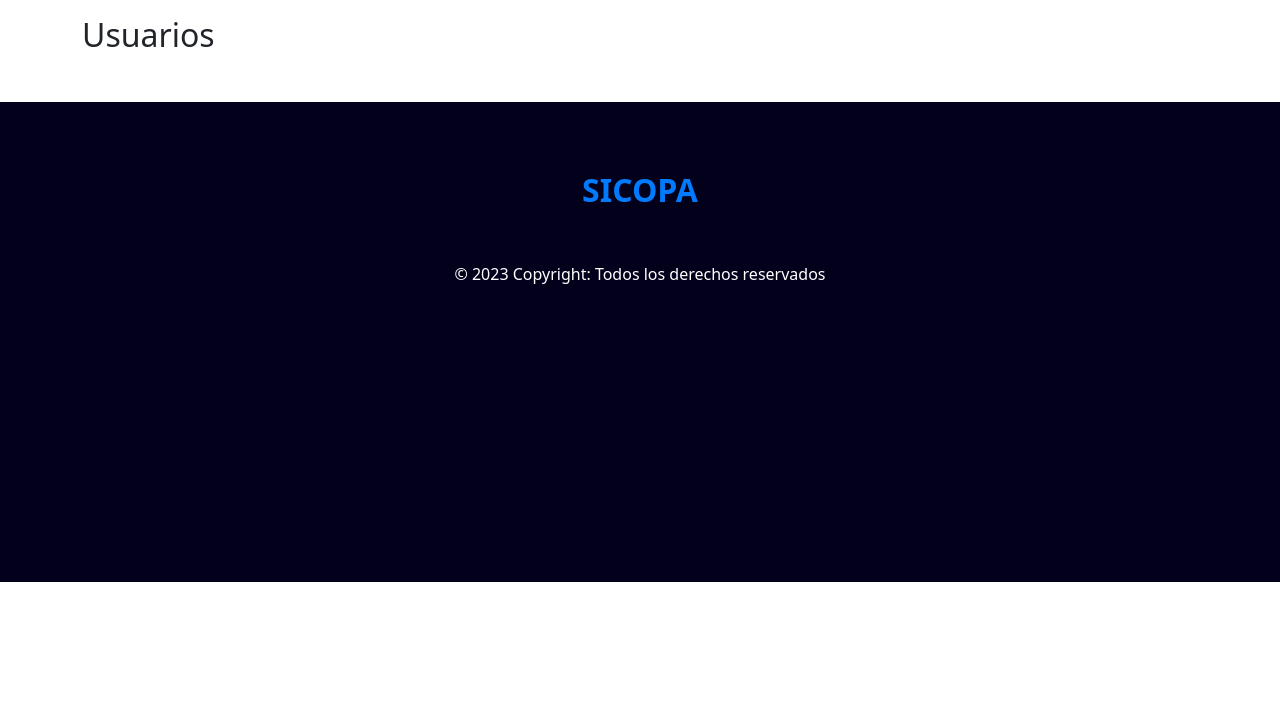
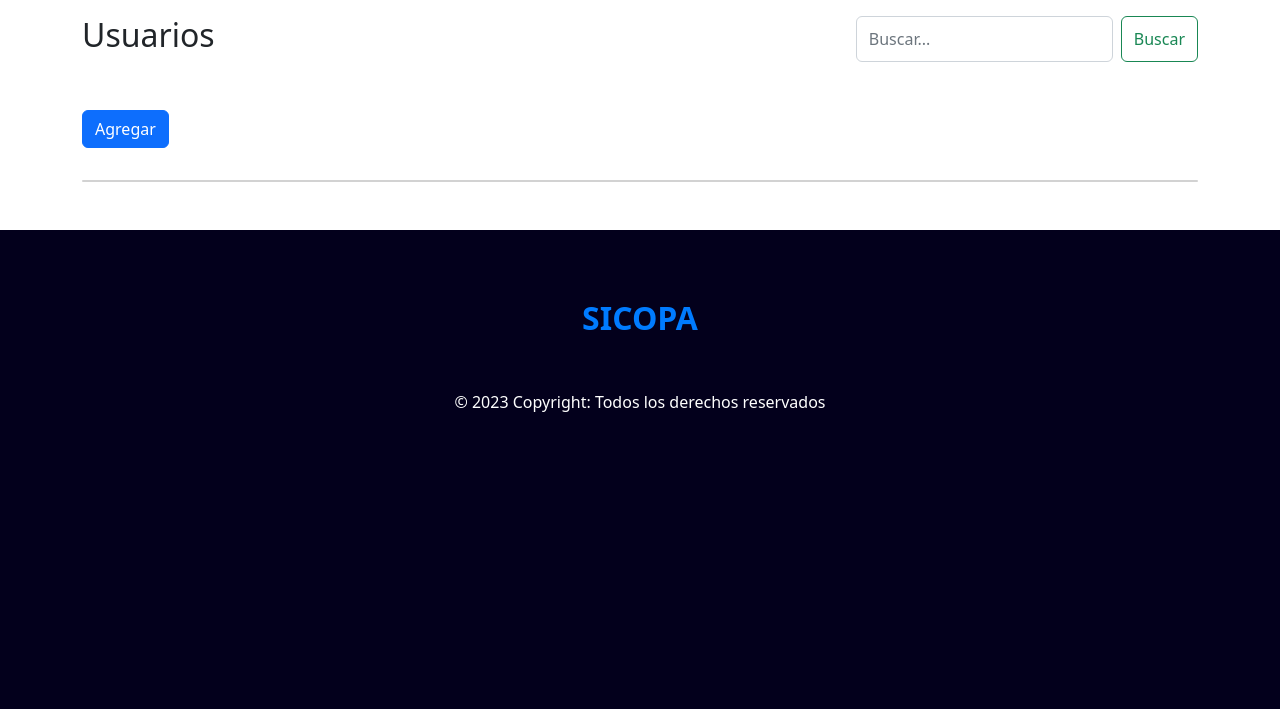
Before and after one commit to MarioTomas0209/sicopa, a PHP site: page /consultorio/secciones/usuarios.php in a window 1280 px wide. Shown: the part 74-783 px from the top of the page. Run offline with PHP 8.4, Linux system fonts and the light colour scheme.

Commit message:
buscador

```diff
--- a/css/estilos.css
+++ b/css/estilos.css
@@ -5,7 +5,13 @@
     font-size: 2rem;
     font-weight: bold;
 }
-
+/* Buscador */
+@media (min-width: 768px) {
+    .buscador{
+        display: flex;
+        justify-content: space-between;
+    }
+}
 
 .icono{
     font-size: 5rem;
--- a/secciones/usuarios.php
+++ b/secciones/usuarios.php
@@ -1,7 +1,37 @@
 <?php include('../templates/header.php'); ?>
 
-    <div class="mt-3">
+<div class="mt-3 buscador">
         <h2>Usuarios</h2>
+
+        <form class="d-flex">
+            <input class="form-control me-2" type="search" placeholder="Buscar..." aria-label="Search">
+            <button class="btn btn-outline-success" type="submit">Buscar</button>
+        </form>
+    </div>
+
+    <!-- Button trigger modal -->
+    <button type="button" class="mt-5 mb-3 btn btn-primary" data-bs-toggle="modal" data-bs-target="#exampleModal">
+    Agregar
+    </button>
+
+    <div class="mt-3 card">
+        <!-- Modal -->
+        <div class="modal fade" id="exampleModal" tabindex="-1" aria-labelledby="exampleModalLabel" aria-hidden="true">
+            <div class="modal-dialog">
+                <div class="modal-content">
+                <div class="modal-header">
+                    <h1 class="modal-title fs-5" id="exampleModalLabel">Agregar Usuario</h1>
+                    <button type="button" class="btn-close" data-bs-dismiss="modal" aria-label="Close"></button>
+                </div>
+                <div class="modal-body">
+                    ...
+                </div>
+                <div class="modal-footer">
+                    <button type="button" class="btn btn-secondary" data-bs-dismiss="modal">Cerrar</button>
+                    <button type="button" class="btn btn-primary">Guardar</button>
+                </div>
+                </div>
+        </div>
     </div>
 
 <?php include('../templates/footer.php'); ?>
```
Also changed, not shown: secciones/citas.php (+8 -3 lines), secciones/pacientes.php (+8 -3 lines).
